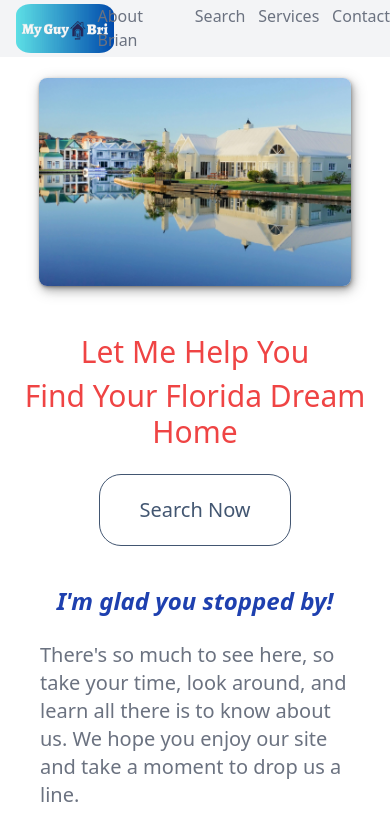
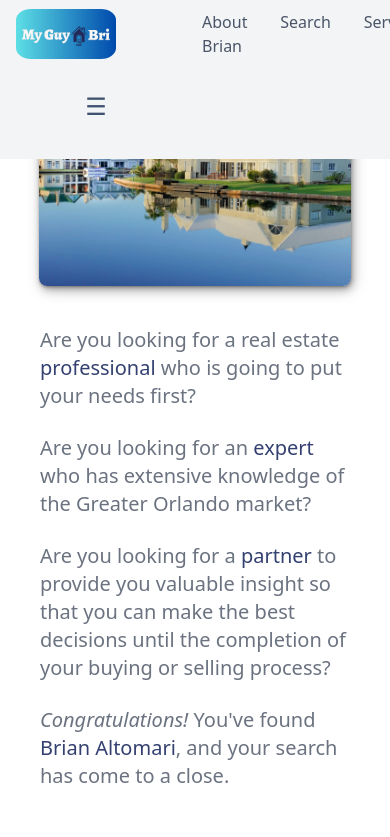
Before and after one commit to aquacalc/my-test, a SvelteKit app: page / in a window 390 px wide. Shown: the top 837 px of the page. Built offline with nearby package versions, Linux system fonts and the light colour scheme.

Commit message:
implement mobile navigation menu; enhance text and styling

```diff
--- a/src/routes/+page.svelte
+++ b/src/routes/+page.svelte
@@ -2,25 +2,73 @@
 	let clientEmail = $state('');
 	let clientFirst = $state('');
 	let clientLast = $state('');
+
+	let menuOpen = $state(false);
+
+	function toggleMenu() {
+		menuOpen = !menuOpen;
+	}
 </script>
 
 <nav class="mb-10 bg-gray-100 fixed top-0 left-0 right-0 z-50">
 	<a href="/" title="My Guy Bri HOME">
 		<img class="py-1" id="my-guy-bri-img" src="my-guy-bri-logo.jpg" alt="hero kitchen" />
 	</a>
-	<div class="nav-links text-gray-500">
-		<!-- <a href="/">Home</a> -->
+	<div class="nav-links text-gray-500 hidden md:flex">
 		<a href="#about-me" title="About Brian">About Brian</a>
 		<a href="#search-homes" title="Search properties">Search</a>
 		<a href="#our-services" title="My services">Services</a>
 		<a href="#contact-me" title="Contact Brian">Contact</a>
 	</div>
+	<div class="md:hidden">
+		<button onclick={toggleMenu} class="hamburger">
+			{#if menuOpen}
+				<span>&#x2715;</span> <!-- X icon -->
+			{:else}
+				<span>&#9776;</span> <!-- Hamburger icon -->
+			{/if}
+		</button>
+	</div>
 </nav>
+
+{#if menuOpen}
+	<div class="mobile-menu bg-gray-100 text-gray-500">
+		<a href="#about-me" title="About Brian" onclick={toggleMenu}>About Brian</a>
+		<a href="#search-homes" title="Search properties" onclick={toggleMenu}>Search</a>
+		<a href="#our-services" title="My services" onclick={toggleMenu}>Services</a>
+		<a href="#contact-me" title="Contact Brian" onclick={toggleMenu}>Contact</a>
+	</div>
+{/if}
 
 <div class="container">
 	<section>
-		<div class="hero-image pt-2">
+		<div class="hero-image pt-2 mb-4">
 			<img id="hero-img" src="pexels-frans-van-heerden-201846-1438834.jpg" alt="hero kitchen" />
+		</div>
+
+		<p class="mx-10 md:mx-24 lg:mx-44 text-xl text-gray-500">
+			Are you looking for a real estate <span style="color: #334070;">professional</span> who is going
+			to put your needs first?
+		</p>
+
+		<p class="mx-10 md:mx-24 lg:mx-44 text-xl text-gray-500">
+			Are you looking for an
+			<span style="color: #334070;">expert</span> who has extensive knowledge of the Greater Orlando
+			market?
+		</p>
+
+		<p class="mx-10 md:mx-24 lg:mx-44 text-xl text-gray-500">
+			Are you looking for a <span style="color: #334070;">partner</span> to provide you valuable insight
+			so that you can make the best decisions until the completion of your buying or selling process?
+		</p>
+
+		<p class="mx-10 md:mx-24 lg:mx-44 text-xl text-gray-500">
+			<em>Congratulations!</em> You've found <span style="color: #334070;">Brian Altomari</span>,
+			and your search has come to a close.
+		</p>
+
+		<div class="service-image mt-4">
+			<img id="kw-logo-img" src="ba-kw-logo-larger-crop.jpg" alt="hero kw" />
 		</div>
 
 		<div id="search-homes" class="mb-0"></div>
@@ -33,7 +81,7 @@
 		<div class="hero-btn">
 			<form action="https://brianaltomari.kw.com" target="_blank">
 				<!-- <button type="submit">Search For Yo/ur New Home Now</button> -->
-				<button type="submit">Search Now</button>
+				<button type="submit">Dream Home Search</button>
 			</form>
 		</div>
 
@@ -48,7 +96,7 @@
 
 	<div class="my-hr">
 		<hr class="hr-1" />
-		<h4 class="middle-text">About Brian</h4>
+		<h4 class="middle-text">Meet Brian</h4>
 		<hr class="hr-2" />
 	</div>
 
@@ -84,7 +132,7 @@
 			>
 		</p>
 		<div class="signature flex flex-row justify-end">
-			<img id='brian-signature' src="brian-signature-crop.png" alt="signature">
+			<img id="brian-signature" src="brian-signature-crop.png" alt="signature" />
 		</div>
 		<details close style="cursor: pointer; margin-top: 1.5rem;">
 			<summary><em> More about Brian...</em></summary>
@@ -666,4 +714,43 @@
 			border-radius: 8px;
 		}
 	}
+
+	/* ------------ */
+	/* ------------ */
+	/* ------------ */
+
+	.hamburger {
+		font-size: 24px;
+		background: none;
+		border: none;
+		cursor: pointer;
+	}
+
+	.mobile-menu {
+		display: flex;
+		flex-direction: column;
+		position: absolute;
+		top: 60px;
+		left: 0;
+		right: 0;
+		/* background-color: #f7fafc; bg-gray-100 */
+		padding: 1rem;
+	}
+
+	.mobile-menu a {
+		padding: 10px;
+		border-bottom: 1px solid #ccc;
+		text-align: center;
+		width: 100%;
+	}
+
+	.nav-links a {
+		padding: 10px;
+		text-decoration: none;
+		color: #4a5568;
+	}
+
+	.nav-links a:hover {
+		color: #2d3748;
+	}
 </style>
```
